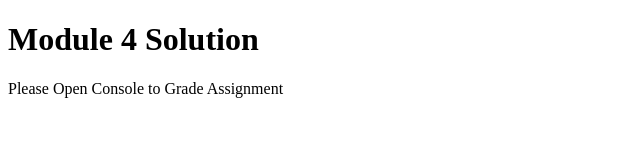
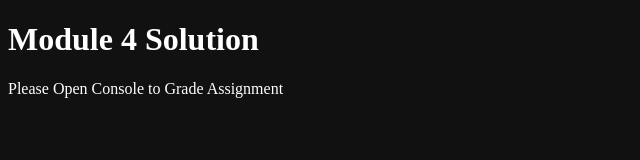
Before and after one commit to tchabert/Coursera-TC, a plain HTML site: page module4-solution/index.html in a window 1280 px wide. Shown: the whole page, without its empty margins (0-640 px from the left). Drawn offline with Linux system fonts and the light colour scheme.

Commit message:
Update index.html

```diff
--- a/module4-solution/index.html
+++ b/module4-solution/index.html
@@ -10,7 +10,7 @@
   <script src="SpeakGoodBye.js"></script>
   <script src="script.js"></script>
 </head>
-<body>
+<body style="background-color: #111; color: white;">
   <h1>Module 4 Solution</h1>
   <p>Please Open Console to Grade Assignment</p>
 </body>
```
